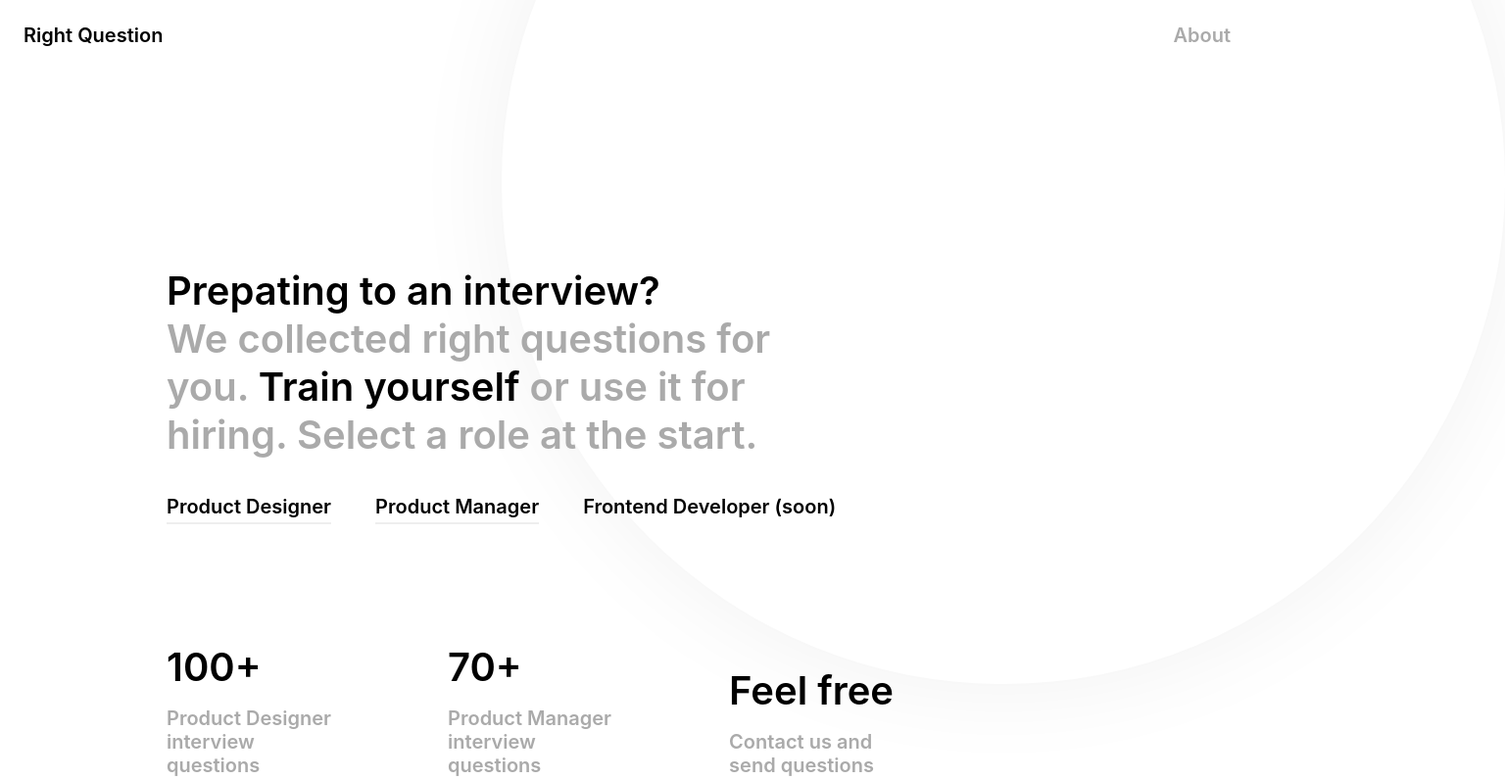
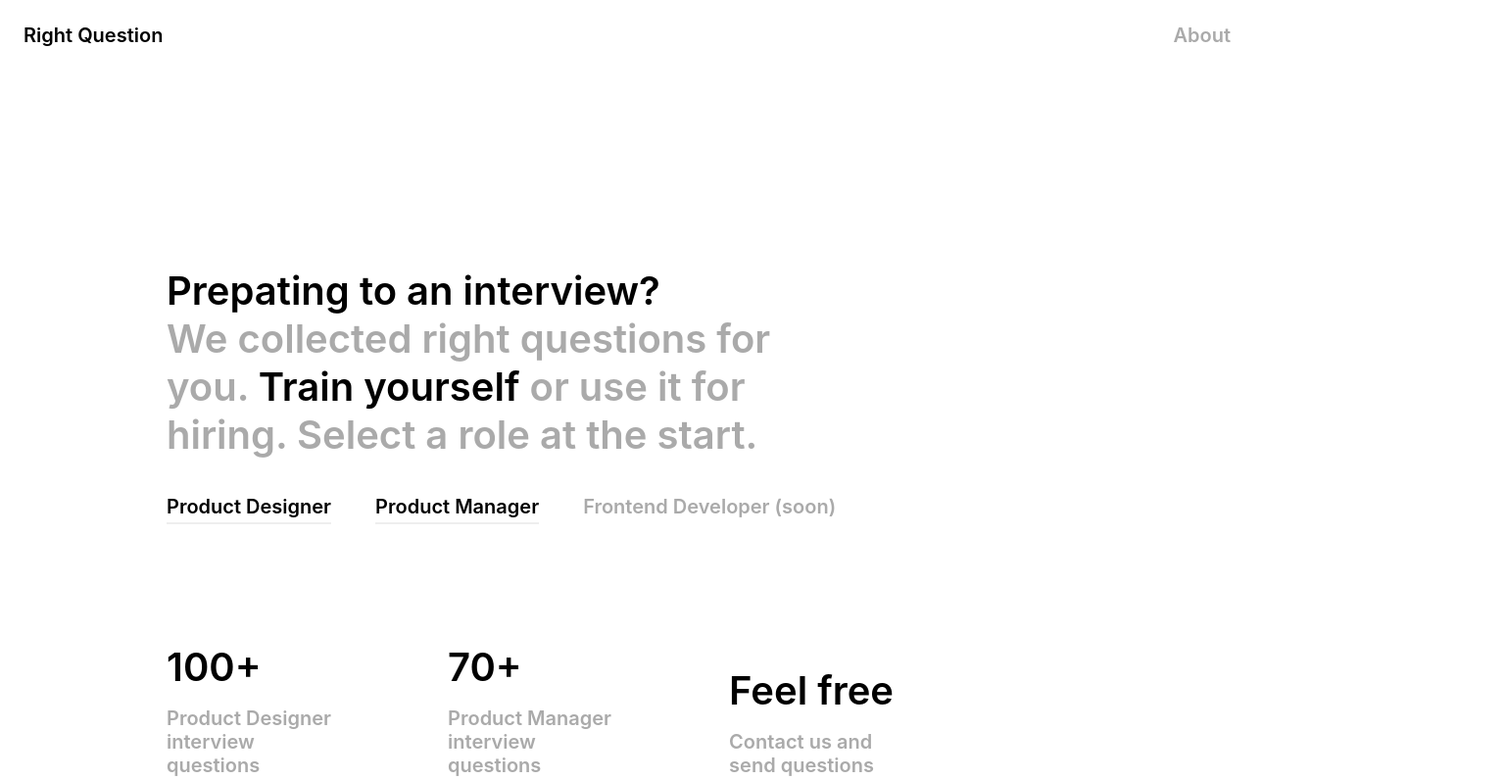
Before and after one commit to glmrvn/Right-question, a plain HTML site: page index.html in a window 1280 px wide. Shown: the top 796 px of the page at 98% size, 1536 px wide, since content can reach past the window. Drawn offline with Linux system fonts and the light colour scheme.

Commit message:
Fixed header

```diff
--- a/index.html
+++ b/index.html
@@ -19,8 +19,6 @@
 
     <div class="wrap">
         <header>
-            <div id="circle-bg"></div>
-
             <div class="text-contaier">
                 <h1 class="text"><span class="black-text">Prepating to an interview?</span></br>We collected right questions for you. <span class="black-text">Train yourself</span> or use it for hiring. Select a role at the start.</h1>
             </div>
@@ -44,7 +42,7 @@
                 <p>Contact us and send questions</p>
             </div>
         </header>
-
+        <div id="about">
             <div class="text-contaier">
                 <h1><span class="black-text">We’ve research</span> feedback from many people who intervieved to a big companies and created tool to train answearing to <span class="black-text">right questions</span></h1>
             </div>
@@ -54,6 +52,7 @@
                 <a href="#">Contact us</a>
             </div>
         </div>
+    </div>
 
     <footer><p class="wrap">© 2020, Right Question</p></footer>
 
--- a/style/style.css
+++ b/style/style.css
@@ -55,7 +55,7 @@ a:hover { color:black; }
 }
 
 .links a:hover { border-bottom: 2px solid #000; }
-.link-disabled { color: #aaa; border-bottom: none !important; }
+.link-disabled { color: #aaa !important; border-bottom: none !important; }
 .link-disabled:hover { color: #aaa; }
 
 /* Stats block */
@@ -72,19 +72,6 @@ a:hover { color:black; }
     margin-bottom: 16px;
 }
 
-/* BG Header */
-#circle-bg {
-    position: absolute;
-    overflow: hidden;
-    width: 1024px;
-    height: 1024px;
-    left: 40%;
-    top: -20%;
-    border-radius: 100%;
-    box-shadow: 0px 0px 100px rgba(0, 0, 0, 0.06);
-    z-index: -100;
-}
-
 /* Footer */
 footer {
     margin-top: 300px;
```
Lines whose indentation alone changed are shown as unchanged.
